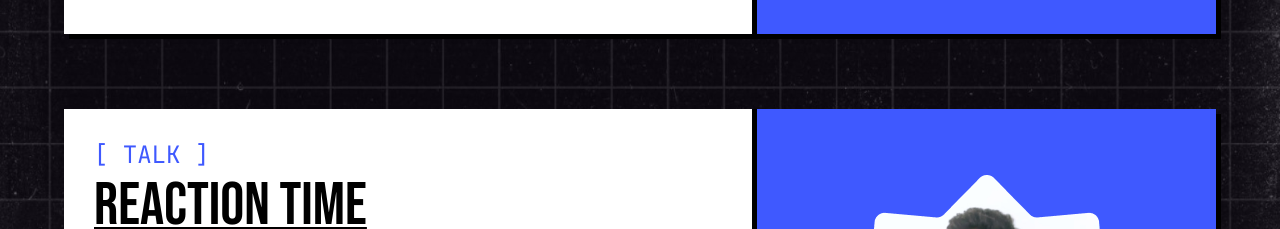
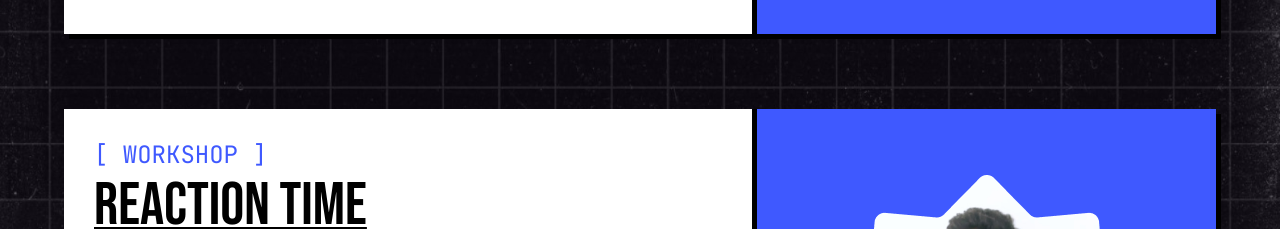
Before and after one commit to so-sc/devhost-2022, a React (Create React App) app: page / in a window 1280 px wide. Shown: the part 2880-3109 px from the top of the page. Built offline with nearby package versions, Linux system fonts and the light colour scheme; a web font is replaced by a local one.

Commit message:
updated links

```diff
--- a/src/components/Events/EventsList.js
+++ b/src/components/Events/EventsList.js
@@ -18,7 +18,7 @@ export const EventList=[
         desc: 'Its the month of Hacktoberfest. During this month  millions of passionate open source contributors come together and contribute to various open source repositories. During this month many people contribute to ML repositories as well. Machine learning is growing at a rapid pace today. Each and every tech company uses ML in one way or the other. Hence in this session we’ll be learning more about ML in open source .'
     },
     {
-        role: 'Talk',
+        role: 'Workshop',
         name: 'Arun Kumar',
         img: require('../../assets/events/arun.png'),
         link: 'https://www.linkedin.com/in/arun-kumar-9912b7165',
@@ -63,7 +63,7 @@ export const EventList=[
         desc: 'Java Spring Boot (Spring Boot) is a tool that makes developing web applications and microservices with Spring Framework faster and easier. It lets you create standalone applications that run on their own, without relying on an external web server. How exactly it is used and what makes it better than other frameworks, all this will be covered in an intriguing session that will be taken up by Varathraj K.'
     },
     {
-        role: 'Talk',
+        role: 'Workshop',
         name: 'Dhivya Elangovan',
         img: require('../../assets/events/dhivya.png'),
         link: 'https://www.linkedin.com/in/dhivya-elangovan-b87363168/',
--- a/src/components/Landingpage/Landing.css
+++ b/src/components/Landingpage/Landing.css
@@ -222,6 +222,10 @@
     /* margin: 1rem 1rem; */
   }
 
+  .btns a{
+    margin-top: 10px;
+  }
+
   /* .landing-button {
     margin: 0.25rem 0px;
   } */
--- a/src/components/Sponsors/Sponsors.js
+++ b/src/components/Sponsors/Sponsors.js
@@ -13,7 +13,7 @@ import './Sponsors.css';
 
 function Sponsorscard({ item, index }) {
     return (
-      <a className="association-card" href="/">
+      <a className="association-card" href={item.link} target="_blank" rel="noreferrer">
         <img className="association-img" src={item.img} alt={`${item.name} `}  />
       </a>
     );
--- a/src/styles/base.css
+++ b/src/styles/base.css
@@ -96,7 +96,7 @@ a:visited {
 
 @media screen and (max-width: 550px) {
   h1 {
-    font-size: 4rem;
+    font-size: 3.75rem;
   }
 
   h2 {
```
